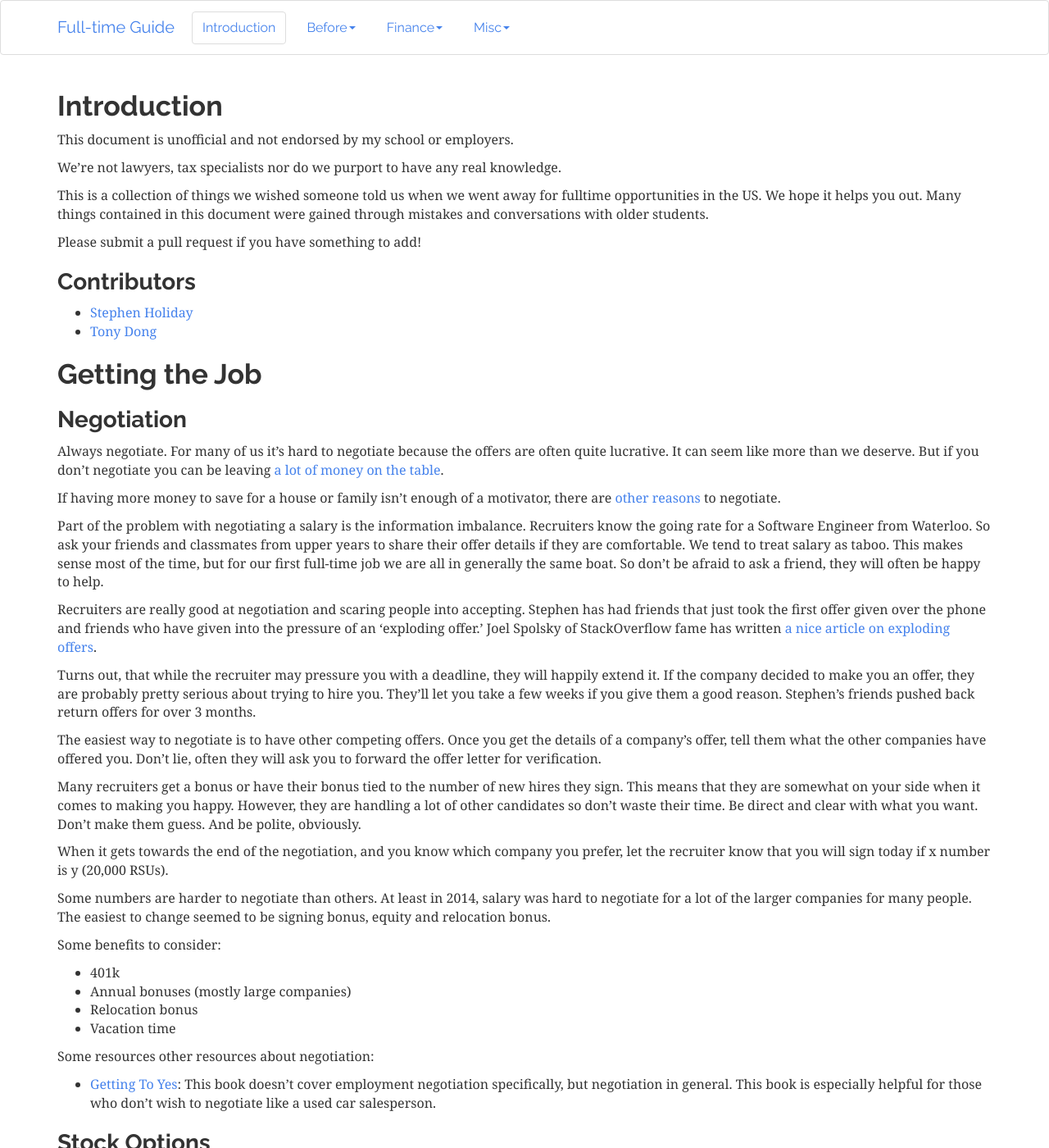
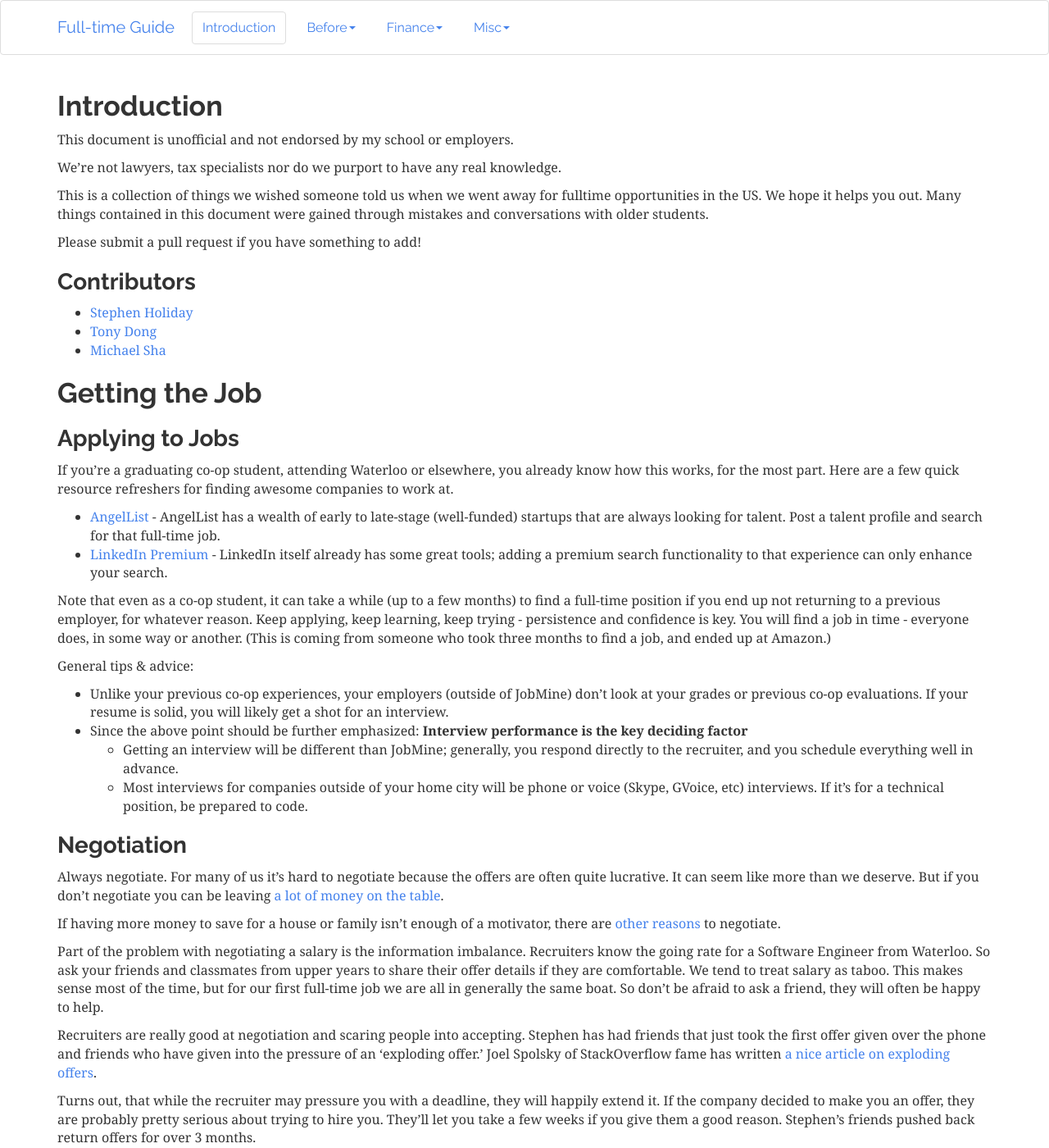
Before and after one commit to sholiday/waterloo-fulltime-guide, a Jekyll site: the page built from index.md, in a window 1280 px wide and 1400 px high. Shown: the whole window at 82% size. Built offline with Jekyll 4.4.1, drawn with Linux system fonts in a browser that asks for light colours; nearby versions of some CDN libraries; some of the changed text lies outside the part shown.

Commit message:
added 'Applying for jobs' resources & shortcut link in navbar

```diff
--- a/_includes/navbar.html
+++ b/_includes/navbar.html
@@ -5,6 +5,7 @@
       <li class="active"><a href="#introduction">Introduction</a></li>
       <li class="dropdown">
         <a href="#" class="dropdown-toggle" data-toggle="dropdown" role="button" aria-expanded="false">Before<span class="caret"></span></a> <ul class="dropdown-menu" role="menu">
+          <li><a href="#Applying-to-Jobs">Applying to Jobs</a></li>
           <li><a href="#Getting-the-Job">Getting The Job</a></li>
           <li><a href="#Negotiation">Negotiation</a></li>
           <li><a href="#Stock-Options">Stock Options</a></li>
--- a/index.md
+++ b/index.md
@@ -18,9 +18,30 @@
 
 * [Stephen Holiday](https://stephenholiday.com)
 * [Tony Dong](tony-dong.com)
+* [Michael Sha](http://michaelshao.com)
 
 <section id="Getting-the-Job" />
 ## Getting the Job
+
+<section id="Applying-to-Jobs" />
+### Applying to Jobs
+
+If you're a graduating co-op student, attending Waterloo or elsewhere, you already know how this works, for the most part.
+Here are a few quick resource refreshers for finding awesome companies to work at.
+
+* [AngelList](https://angel.co) - AngelList has a wealth of early to late-stage (well-funded) startups that are always looking for talent. Post a talent profile and search for that full-time job.
+* [LinkedIn Premium](https://premium.linkedin.com) - LinkedIn itself already has some great tools; adding a premium search functionality to that experience can only enhance your search.
+
+Note that even as a co-op student, it can take a while (up to a few months) to find a full-time position if you end up not returning to a previous employer, for whatever reason.
+Keep applying, keep learning, keep trying - persistence and confidence is key. You will find a job in time - everyone does, in some way or another.
+(This is coming from someone who took three months to find a job, and ended up at Amazon.)
+
+General tips & advice:
+
+* Unlike your previous co-op experiences, your employers (outside of JobMine) don't look at your grades or previous co-op evaluations. If your resume is solid, you will likely get a shot for an interview.
+* Since the above point should be further emphasized: **Interview performance is the key deciding factor**
+  * Getting an interview will be different than JobMine; generally, you respond directly to the recruiter, and you schedule everything well in advance.
+  * Most interviews for companies outside of your home city will be phone or voice (Skype, GVoice, etc) interviews. If it's for a technical position, be prepared to code.
 
 <section id="Negotiation" />
 ### Negotiation
```
Also changed, not shown: other parts of index.md (+2 -1 lines).
